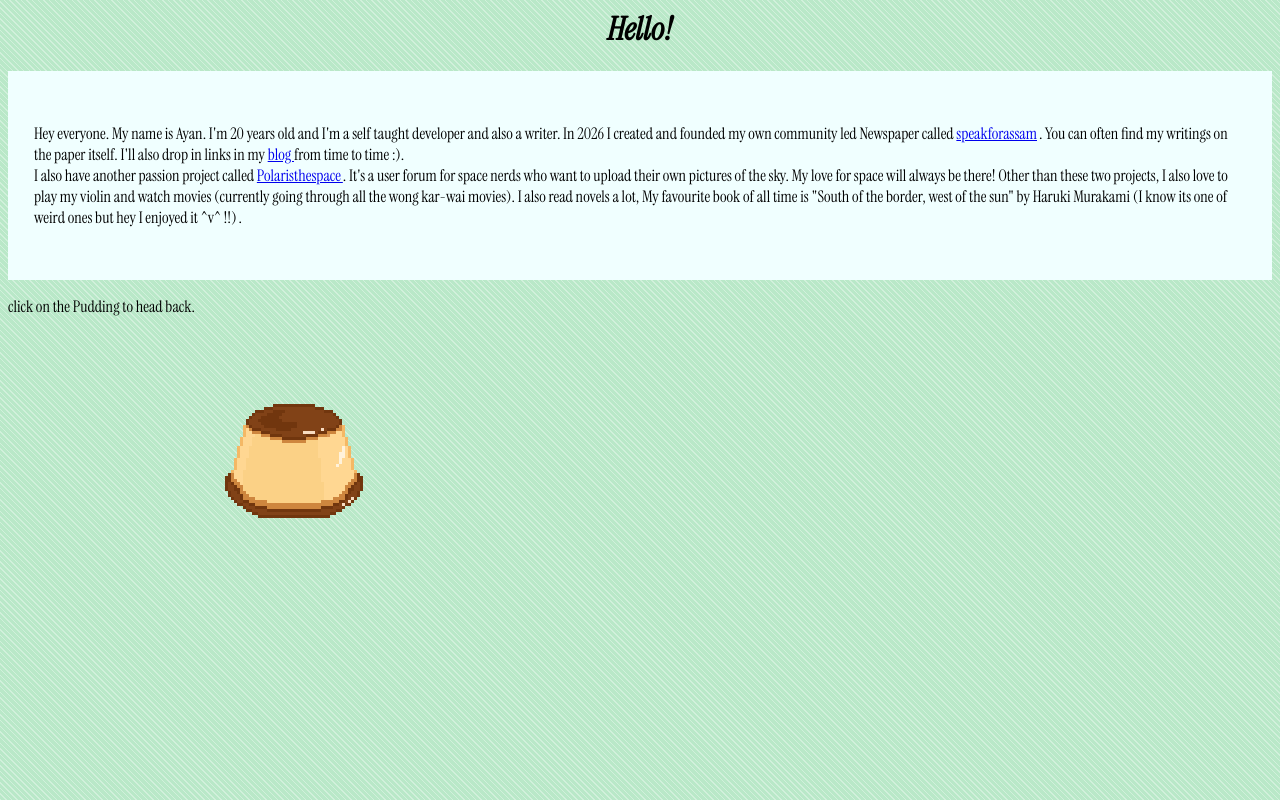
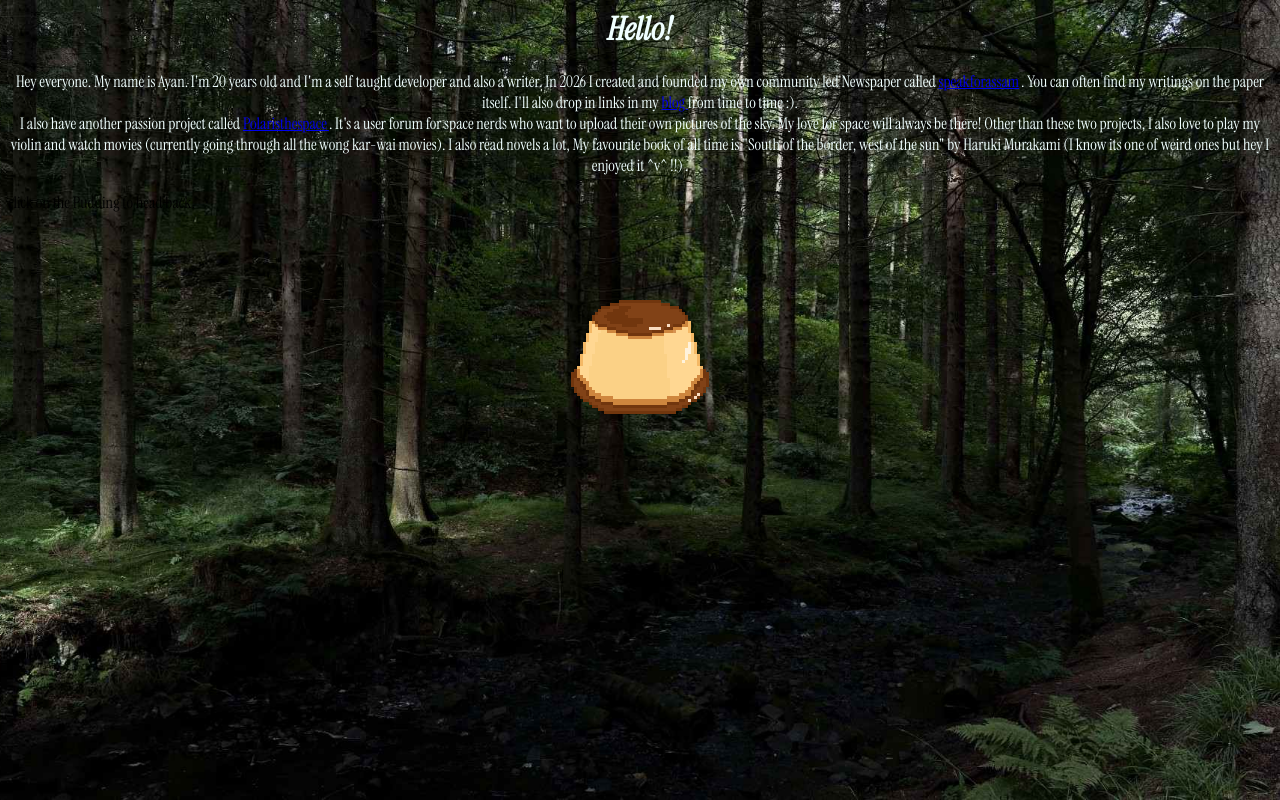
Before and after one commit to constantjelly/constantjelly.github.io, a plain HTML site: page about.html in a window 1280 px wide. Drawn offline with Linux system fonts and the light colour scheme.

Commit message:
huge update

```diff
--- a/about.html
+++ b/about.html
@@ -10,15 +10,11 @@
                 src: url("assets/fonts/InstrumentSerif-Regular.ttf");
               }
               body {
-                background-color: #b9e8c8;
-                background-image: repeating-linear-gradient(45deg,rgba(255, 255, 255, 0.35) 0 1px,transparent 1px 4px
-                );
-              }
-              .aboutbody {
-                border: 0px solid darkgreen;
-                background-color:azure;
-                padding: 36px 26px;
-                display: inline-block;
+                background-image:url(assets/backgroundimage.jpg);
+                background-size: cover;
+                background-position: center;
+                background-repeat: repeat;
+                background-attachment: fixed;
               }
               .header {
                 margin:auto;
@@ -28,26 +24,33 @@
                 padding: 26px 190px;
 
               }
+              .aboutbody {
+                text-align: center;
+              }
+              .puddinghome {
+                text-align: center;
+              }
 
         </style>
     <title> constant - about </title>
    </head>
    <body>
      <div class="header">
-        <h1 style="font-family: 'InstrumentSerif-Italic';"> Hello! </h1> </div>
+        <h1 style="font-family: 'InstrumentSerif-Italic'; color: azure;"> Hello! </h1> </div>
 
 
         <div class="aboutbody">
-        <p style="font-family: 'InstrumentSerif-Regular';"> Hey everyone. My name is Ayan. I'm 20 years old and I'm a self taught developer and also a writer.
+        <p style="font-family: 'InstrumentSerif-Regular'; color: azure;"> Hey everyone. My name is Ayan. I'm 20 years old and I'm a self taught developer and also a writer.
             In 2026 I created and founded my own community led Newspaper called <a href="https://speakforassam.com">speakforassam</a> . You can often find my writings on the paper itself. I'll also drop in links in my <a href="blog.html"> blog </a> from time to time :). <br>
     I also have another passion project called <a href="https://polaristhespace.vercel.app">Polaristhespace </a> . It's a user forum for space nerds who want to upload their own pictures of the sky.
 My love for space will always be there! Other than these two projects, I also love to play my violin and watch movies (currently going through all the wong kar-wai movies). I also read novels a lot, My favourite book of all time is "South of the border, west of the sun" by Haruki Murakami (I know its one of weird ones but hey I enjoyed it ^v^ !!) . </p>
       </div>
       <p style="font-family: 'InstrumentSerif-Regular';"> click on the Pudding to head back.</p>
 
-
+<div class="puddinghome">
   <a href="index.html">
     <img src="assets/Purin.png" alt="pudding" class="pudding">
     </a>
+</div>
    </body>
 </html>
```
Also changed, not shown: blog.html (+14 -5 lines), contact.html (+13 -5 lines), gallery.html (+17 -7 lines), index.html (+1 -1 lines).
